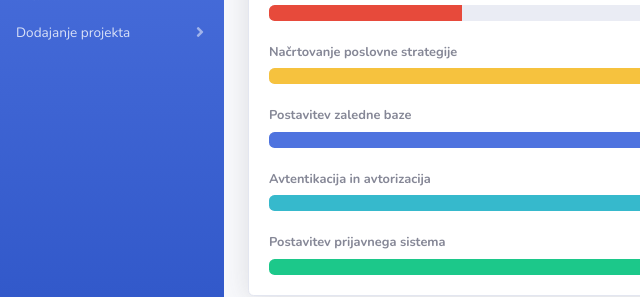
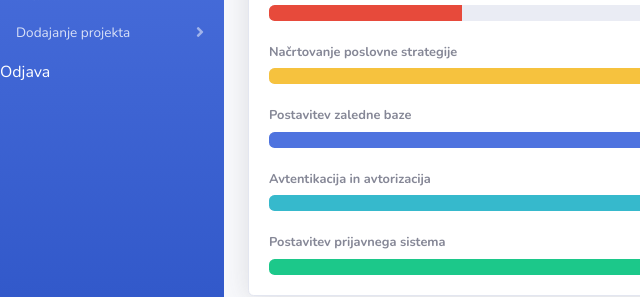
Before and after one commit to fri-smrpo/kanban-app, a website: page public/index.html in a window 1280 px wide. Shown: the part 243-540 px from the top of the page, 0-640 px from the left. Drawn offline with nearby package versions, Linux system fonts and the light colour scheme; sample sign-in values are in the browser's storage.

Commit message:
Add logout btn.

```diff
--- a/public/index.html
+++ b/public/index.html
@@ -75,6 +75,9 @@
         <span>Dodajanje projekta</span>
       </a>
     </li>
+
+
+    <span style="color: white" onclick="logout()">Odjava</span>
 
   </ul>
 
```
